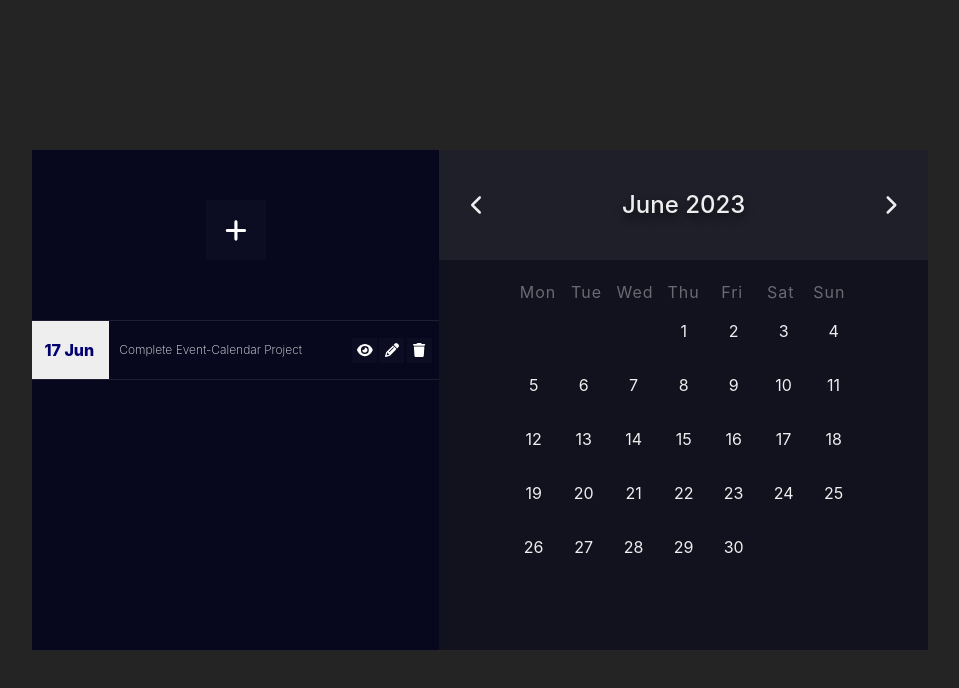
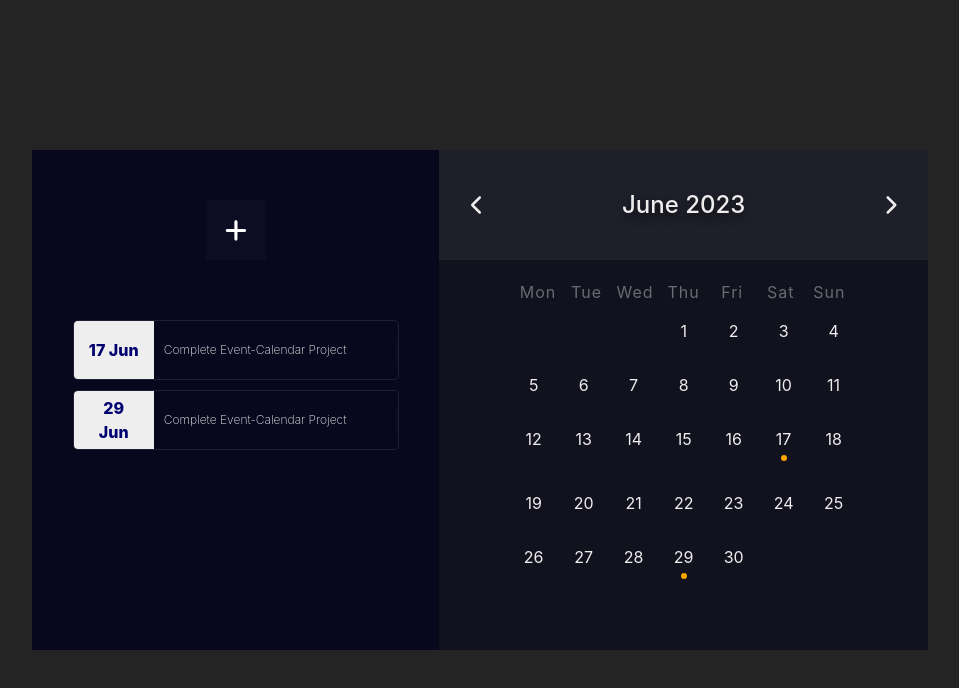
Before and after one commit to juanmaurente/event-calendar, a React (Vite) app: page / in a window 1280 px wide. Shown: the top 688 px of the page, without its empty margins (160-1119 px from the left). Built offline with nearby package versions, Linux system fonts and the light colour scheme.

Commit message:
Added orange dot for dates with events - state not updating properly (only works with default events for now)

```diff
--- a/src/components/Calendar/Calendar.tsx
+++ b/src/components/Calendar/Calendar.tsx
@@ -1,4 +1,4 @@
-import { useState } from 'react';
+import { useEffect, useState } from 'react';
 import './Calendar.scss';
 import Cell from '../Cell/Cell';
 import Title from '../Title/Title';
@@ -7,6 +7,7 @@ import DayNames from '../../utils/DayNames';
 import { Event } from '../../utils/types';
 
 interface Props {
+	events: Event[];
 	handleAddEvent: (newEvent: Event) => void;
 	showModal: boolean;
 	setShowModal: (show: boolean) => void;
@@ -18,6 +19,7 @@ const Calendar: React.FC<Props> = ({
 	showModal,
 	setShowModal,
 	onCloseModal,
+	events,
 	setDisplayEvent,
 }) => {
 	const [currentMonth, setCurrentMonth] = useState(new Date());
@@ -27,9 +29,22 @@ const Calendar: React.FC<Props> = ({
 	const year = currentMonth.getFullYear();
 	const days = Array.from(
 		{ length: new Date(year, currentMonth.getMonth() + 1, 0).getDate() },
-		(_, i) => i + 1,
+		(_, i) => {
+			const day = i + 1;
+			const dayEvents = events.filter(
+				(event) =>
+					event.startDate &&
+					event.startDate instanceof Date &&
+					event.startDate.getFullYear() === year &&
+					event.startDate.getMonth() === currentMonth.getMonth() &&
+					event.startDate.getDate() === day,
+			);
+			return {
+				day,
+				hasEvents: dayEvents.length > 0,
+			};
+		},
 	);
-
 	const firstDayOfWeek = new Date(year, currentMonth.getMonth(), 0).getDay();
 	const emptyCells = [];
 
@@ -67,12 +82,13 @@ const Calendar: React.FC<Props> = ({
 					{emptyCells}
 					{days.map((day) => (
 						<Cell
-							key={day}
-							date={day}
+							key={String(day.day)}
+							date={day.day}
 							setSelectedDate={setSelectedDate}
 							showModal={showModal}
 							setShowModal={setShowModal}
 							onCloseModal={onCloseModal}
+							hasEvents={day.hasEvents}
 							setDisplayEvent={setDisplayEvent}
 						/>
 					))}
--- a/src/components/Cell/Cell.scss
+++ b/src/components/Cell/Cell.scss
@@ -9,3 +9,14 @@
 	font-weight: 500;
 	background-color: rgba(26, 172, 104, 0.603);
 }
+
+.calendar-cell.has-events::after {
+	content: '';
+	display: block;
+	width: 6px;
+	height: 6px;
+	background-color: orange;
+	border-radius: 50%;
+	margin: 0 auto;
+	margin-top: 4px;
+}
--- a/src/components/Cell/Cell.tsx
+++ b/src/components/Cell/Cell.tsx
@@ -7,6 +7,7 @@ interface Props {
 	setShowModal: (show: boolean) => void;
 	setDisplayEvent: (show: boolean) => void;
 	onCloseModal: (show: boolean) => void;
+	hasEvents: boolean;
 }
 
 const Cell: React.FC<Props> = ({
@@ -14,6 +15,7 @@ const Cell: React.FC<Props> = ({
 	setSelectedDate,
 	setShowModal,
 	setDisplayEvent,
+	hasEvents,
 }) => {
 	const handleClick = () => {
 		if (date !== undefined) {
@@ -24,7 +26,9 @@ const Cell: React.FC<Props> = ({
 	};
 
 	return (
-		<div className='calendar-cell' onClick={handleClick}>
+		<div
+			className={`calendar-cell ${hasEvents ? 'has-events' : ''}`}
+			onClick={handleClick}>
 			{date !== undefined ? date : ''}
 		</div>
 	);
--- a/src/components/EventCard/EventCard.scss
+++ b/src/components/EventCard/EventCard.scss
@@ -1,9 +1,10 @@
 .card-container {
 	margin-top: 10px;
+	width: 80%;
 	min-height: 60px;
 	display: grid;
 	grid-template-columns: 80px auto 130px;
-	justify-content: center;
+	justify-content: space-between;
 	align-items: center;
 	border: 1px solid #eeeeee1a;
 	border-radius: 5px;
--- a/src/components/EventsList/EventsList.scss
+++ b/src/components/EventsList/EventsList.scss
@@ -7,7 +7,7 @@
 	display: flex;
 	align-items: center;
 	flex-direction: column;
-	overflow: auto;
+	overflow-y: auto;
 }
 
 .new-event button {
--- a/src/components/Main/Main.tsx
+++ b/src/components/Main/Main.tsx
@@ -15,6 +15,13 @@ const Main = () => {
 			location: 'Sydney',
 			label: 'Study',
 		},
+		{
+			name: 'Complete Event-Calendar Project',
+			startDate: new Date('2023-06-29'),
+			endDate: new Date('2023-06-30'),
+			location: 'Sydney',
+			label: 'Study',
+		},
 	]);
 	const [displayForm, setDisplayForm] = useState(false);
 	const [displayEvent, setDisplayEvent] = useState(false);
@@ -22,7 +29,7 @@ const Main = () => {
 	const handleAddEvent = (newEvent: Event) => {
 		setEvents((prevEvents) => [...prevEvents, newEvent]);
 		setShowModal(false);
-		console.log(events);
+		console.log([...events, newEvent]);
 	};
 
 	const handleCloseModal = () => {
@@ -49,6 +56,7 @@ const Main = () => {
 				setShowModal={setShowModal}
 				onCloseModal={handleCloseModal}
 				setDisplayEvent={setDisplayEvent}
+				events={events}
 			/>
 			{showModal && (
 				<Modal
```
